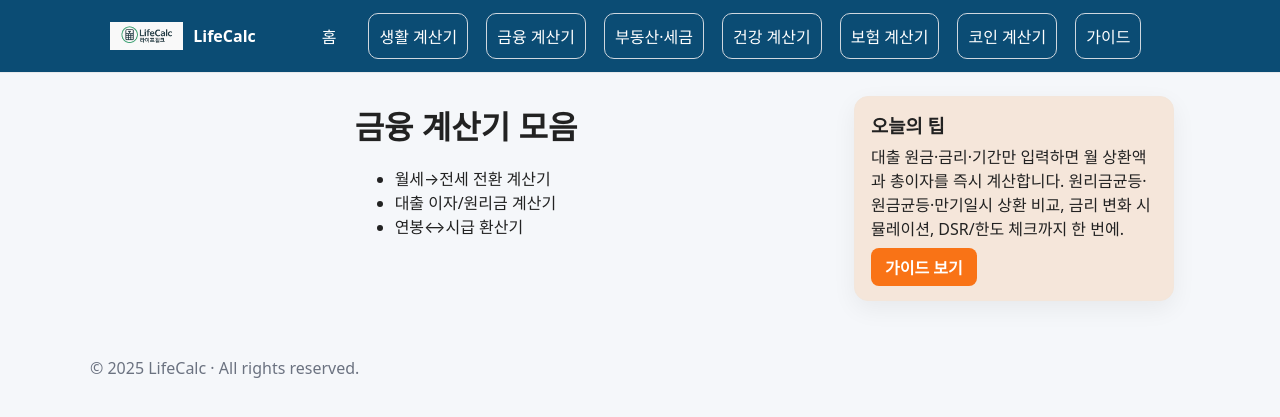
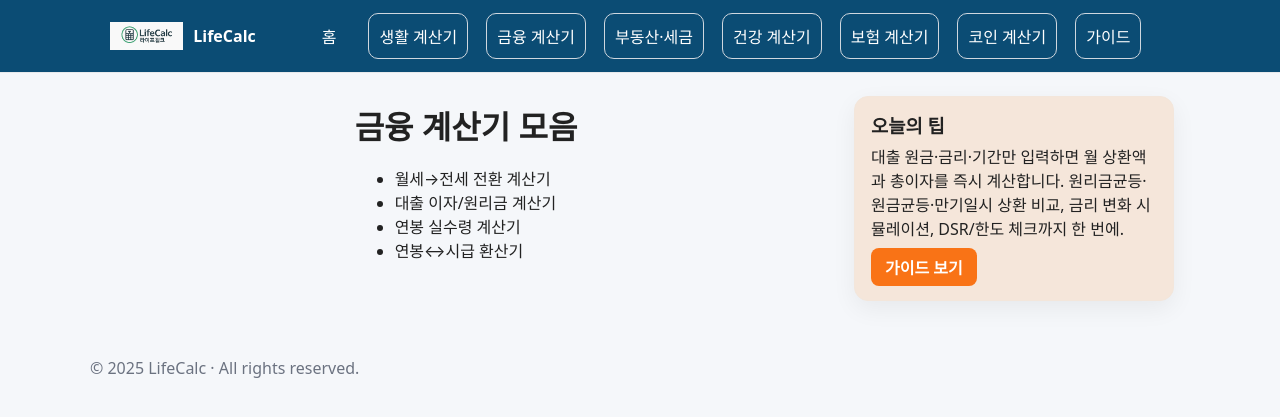
Before and after one commit to khai-lang/LifeCalc, a Jekyll site: the page built from finance/index.md, in a window 1280 px wide. Shown: the top 417 px of the page. Built offline with Jekyll 4.4.1, drawn with Linux system fonts in a browser that asks for light colours.

Commit message:
Update index.md

```diff
--- a/finance/index.md
+++ b/finance/index.md
@@ -1,13 +1,15 @@
 ---
 layout: default
 title: 금융 계산기 모음
-description: 월세→전세 전환, 대출 이자, 연봉↔시급 등 금융 계산기.
+description: 월세→전세 전환, 대출 이자, 연봉 실수령, 연봉↔시급 등 금융 계산기.
 permalink: /finance/
+section: finance
 ---
 
 # 금융 계산기 모음
 <ul>
   <li><a href="/finance/rent-to-jeonse/">월세→전세 전환 계산기</a></li>
   <li><a href="/finance/loan/">대출 이자/원리금 계산기</a></li>
+  <li><a href="/finance/net-pay/">연봉 실수령 계산기</a></li>
   <li><a href="/finance/salary-hourly/">연봉↔시급 환산기</a></li>
 </ul>
```
